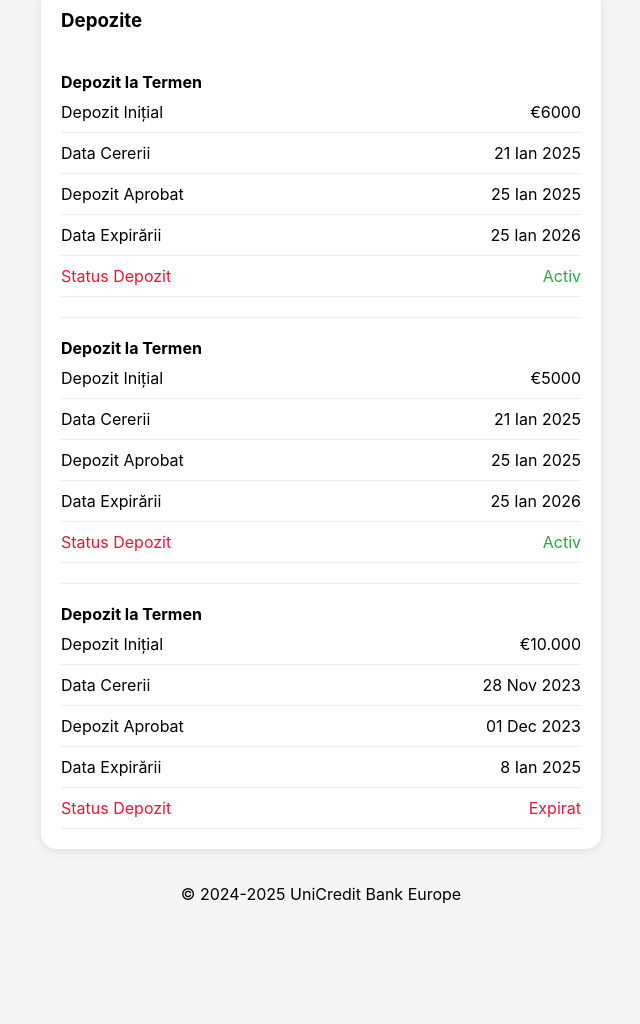
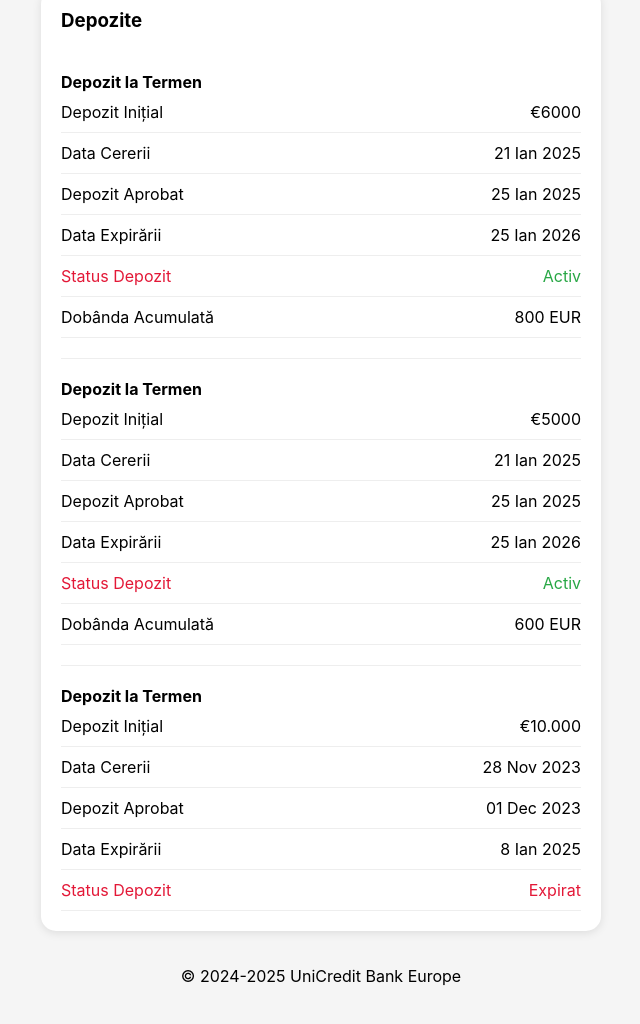
Before and after one commit to tudor-iustin/Login, a plain HTML site: page accounts.html in a window 1280 px wide. Shown: the part 785-1809 px from the top of the page, without its empty margins (319-959 px from the left). Before the commit the page ends 1729 px from the top, so only its background shows below. Drawn offline with Linux system fonts and the light colour scheme.

Commit message:
Update accounts.html

```diff
--- a/accounts.html
+++ b/accounts.html
@@ -90,6 +90,10 @@
                         <span>Status Depozit</span>
                         <span style="color: #28a745;">Activ</span>
                     </div>
+                    <div class="detail-row">
+                        <span>Dobânda Acumulată</span>
+                        <span>800 EUR</span>
+                    </div>
                 </div>
 
                 <!-- Second new deposit -->
@@ -114,6 +118,10 @@
                     <div class="detail-row highlight">
                         <span>Status Depozit</span>
                         <span style="color: #28a745;">Activ</span>
+                    </div>
+                    <div class="detail-row">
+                        <span>Dobânda Acumulată</span>
+                        <span>600 EUR</span>
                     </div>
                 </div>
 
```
